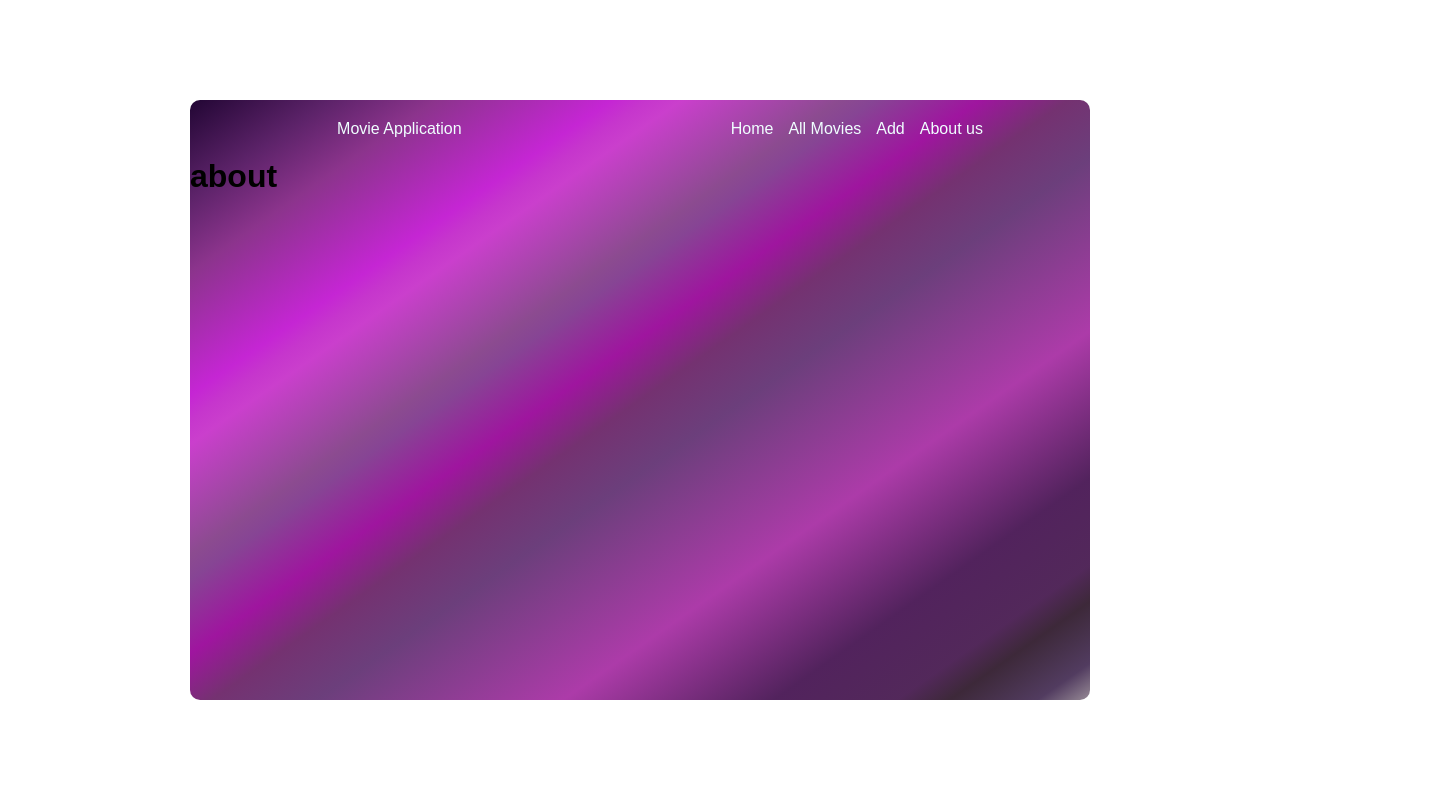
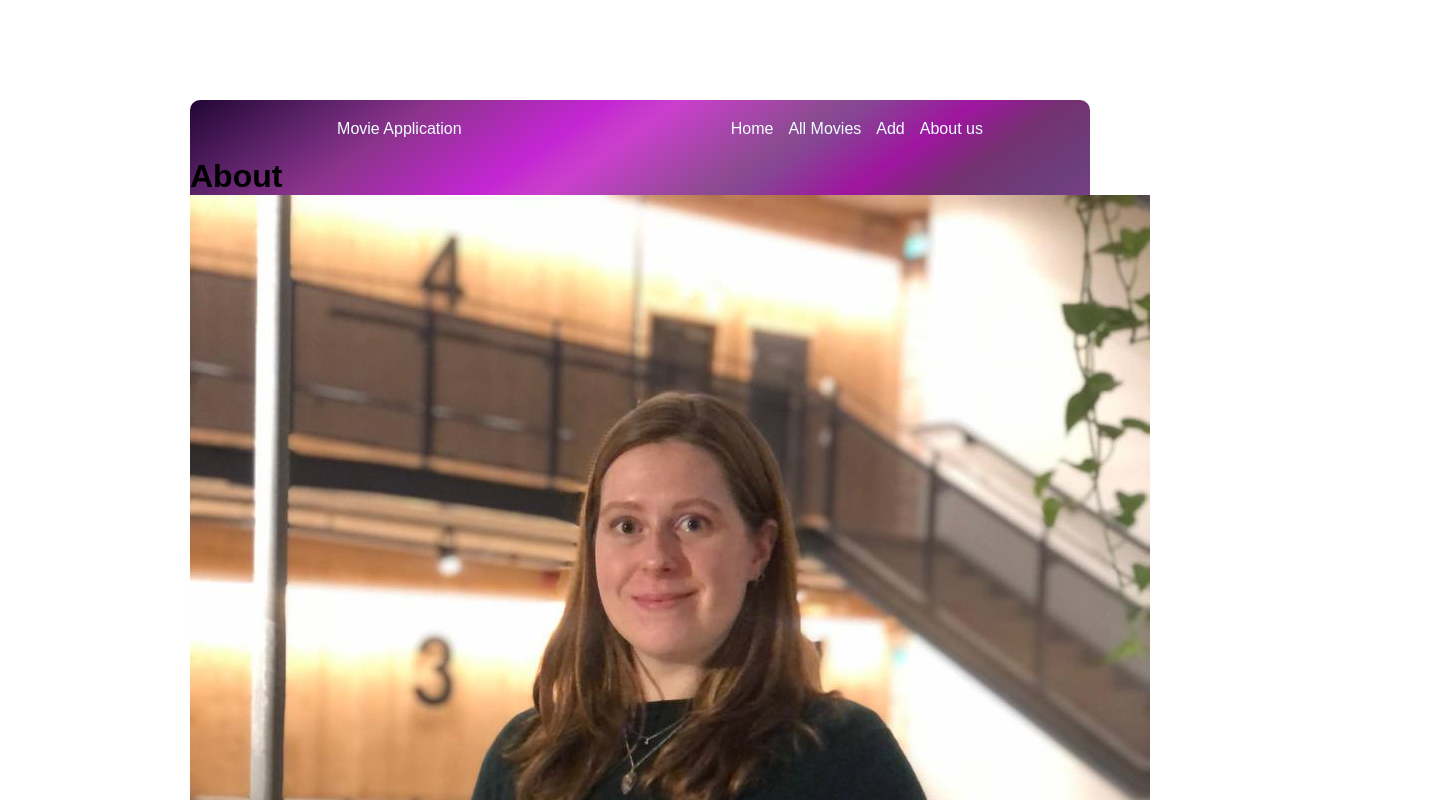
Before and after one commit to NaghmehGhorashi/Movie-App-group-project, a React (Vite) app: page /aboutus in a window 1280 px wide. Shown: the top 800 px of the page, 1442 px wide, since content can reach past the window. Built offline with nearby package versions, Linux system fonts and the light colour scheme; no server answers.

Commit message:
fixed 2 image

```diff
--- a/src/pages/about us/aboutus.jsx
+++ b/src/pages/about us/aboutus.jsx
@@ -2,16 +2,37 @@ import React from 'react'
 import Navbar from '../../components/navbar/navbar'
 import Wrapper from '../../components/container/container'
 import style from "./aboutus.module.css"
-import naghmeh from "../../assets/naghmeh.jpeg"
+import hannaImage from '../../assets/hanna.jpeg'
+import naghmehImage from '../../assets/naghmeh.jpeg'
+function Aboutus() {
 
-function Aboutus() {
     return (
         <div>
             <Wrapper>
                 <div>
                     <Navbar />
-                    <h1>about</h1>
-                    {/* write ur code here */}
+                    <h1>About</h1>
+                    {/* Profile Section */}
+                    <section class="profile-section">
+                        <div class="profile">
+                            <img src = {hannaImage} alt="Profile 1"/>
+                            <p>Hanna</p>
+                        </div>
+
+                            <div class="profile">
+                            <img src={naghmehImage} alt="Profile 2"/>
+                            <p>Nghmeh</p>
+                        </div>
+
+                        <div class="profile">
+                            <img src="https://via.placeholder.com/100" alt="Profile 3"/>
+                            <p>Profile 3</p>
+                        </div>
+                        <div class="profile">
+                            {/* <img src="https://via.placeholder.com/100" alt="Profile 4"> */}
+                            <p>Profile 4</p>
+                        </div>
+                    </section>
                     <div className={style.about}>
 
                     </div>
```
